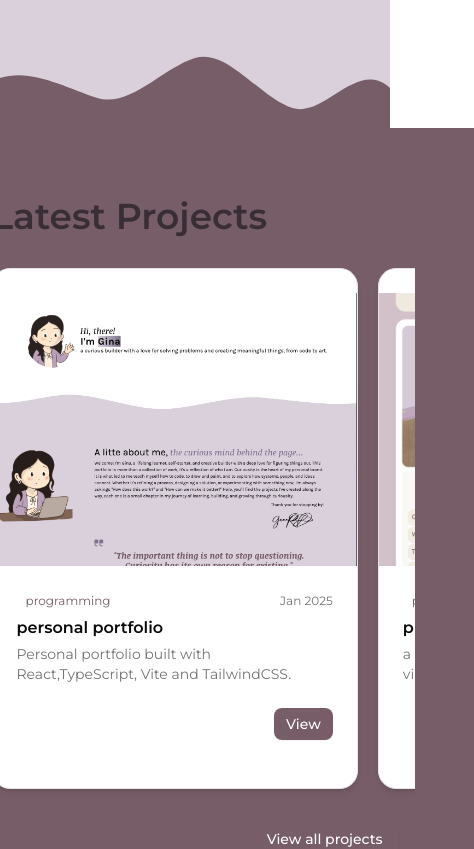
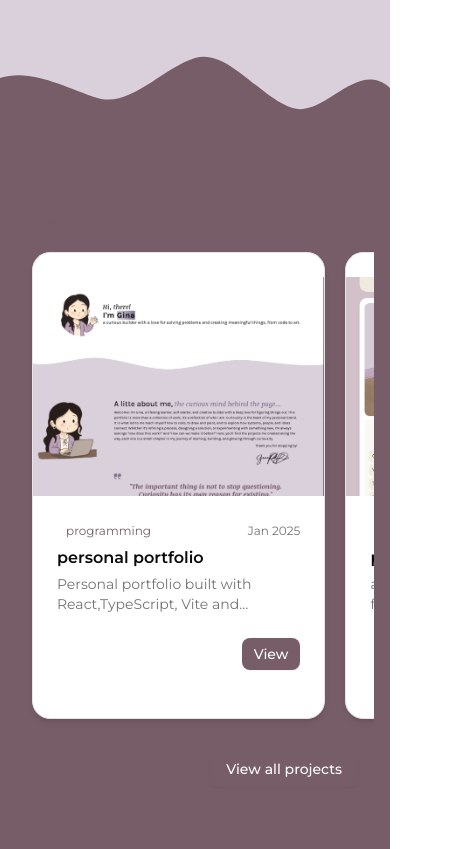
Before and after one commit to ginnaaph/personal-portfolio, a React (Vite) app: page / in a window 390 px wide. Shown: the part 2100-2949 px from the top of the page, 474 px wide, since content can reach past the window. Built offline with nearby package versions, Linux system fonts and the light colour scheme.

Commit message:
fix: correct mobile layout and page overflow issues

```diff
--- a/index.html
+++ b/index.html
@@ -1,17 +1,20 @@
 <!doctype html>
 <html lang="en">
-  <head>
-    <meta charset="UTF-8" />
-    <link rel="icon" href="/src/assets/images/logo.png" type="image/png" sizes="any" />
-   <link rel="preconnect" href="https://fonts.googleapis.com">
-<link rel="preconnect" href="https://fonts.gstatic.com" crossorigin>
-<link href="https://fonts.googleapis.com/css2?family=Crimson+Pro:ital,wght@0,200..900;1,200..900&family=Montserrat:ital,wght@0,100..900;1,100..900&display=swap" rel="stylesheet">
+<head>
+  <meta charset="UTF-8" />
+  <link rel="icon" href="/logo.png" type="image/png" />
 
+  <link rel="preconnect" href="https://fonts.googleapis.com" />
+  <link rel="preconnect" href="https://fonts.gstatic.com" crossorigin />
+  <link
+    href="https://fonts.googleapis.com/css2?family=Crimson+Pro:ital,wght@0,200..900;1,200..900&family=Montserrat:ital,wght@0,100..900;1,100..900&display=swap"
+    rel="stylesheet"
+  />
 
-    <meta charset="UTF-8" />
-<meta name="viewport" content="width=device-width, initial-scale=1.0" />
-    <title>Gina's Space</title>
-  </head>
+  <meta name="viewport" content="width=device-width, initial-scale=1.0" />
+  <title>Gina's Space</title>
+</head>
+
   <body>
     <div id="root"></div>
     <script type="module" src="/src/main.tsx"></script>
--- a/src/home/overview/ProjectPreviewSlider.tsx
+++ b/src/home/overview/ProjectPreviewSlider.tsx
@@ -32,9 +32,11 @@ export function ProjectPreviewSlider({ items, title = 'Latest Projects', ctaHref
   }, [scrollByAmount])
 
   return (
-    <section aria-label="Project previews" className=" p-4 mx-auto w-5/6">
+<section aria-label="Project previews" className="mx-auto w-full max-w-5xl px-4 py-8 sm:px-6">
       <div className="mb-4 flex items-center justify-between gap-2">
-        <div className="font-Montserrat text-4xl font-accent font-semibold py-3">{title}</div>
+         <h2 className="font-serif text-2xl font-semibold tracking-tight text-main sm:text-3xl">
+          {title}
+        </h2>
         <div className="hidden items-center gap-2 sm:flex">
           <button
             type="button"
@@ -62,7 +64,7 @@ export function ProjectPreviewSlider({ items, title = 'Latest Projects', ctaHref
         aria-roledescription="carousel"
         aria-label="Project preview slider"
         onKeyDown={onKeyDown}
-        className="-mx-4 flex snap-x snap-mandatory scroll-pt-4 gap-5 sm:gap-6 overflow-x-auto px-4 pb-2 pt-1 [scrollbar-width:none] [-ms-overflow-style:none]"
+        className="hide-scroll -mx-4 flex snap-x snap-mandatory gap-5 overflow-x-auto px-4 pb-2 pt-1 sm:gap-6"
       >
         {/* Hide scrollbar in WebKit */}
         <style>{`.hide-scroll::-webkit-scrollbar{display:none}`}</style>
--- a/src/home/page/HomePg.tsx
+++ b/src/home/page/HomePg.tsx
@@ -6,18 +6,19 @@ import { ContactCTA } from "../components/ContactCTA.tsx"
 import LatestCardSlider from "../overview/LatestCardSlider"
 export const HomePg = () => {
   return (
-        <div id="home" className="flex flex-col items-center justify-center">
+    <div id="home" className="min-h-screen w-full">
       <Navigation />
       <Hero />
+      <AboutMe />
 
-            <AboutMe />
-            <div className=" px-4 py-10 bg-main">
+      <section className="w-full bg-main px-4 py-10">
+        <div className="mx-auto w-full max-w-5xl">
           <LatestCardSlider />
         </div>
+      </section>
+
       <ContactCTA />
       <Footer />
-
-
     </div>
   )
 }
--- a/src/index.css
+++ b/src/index.css
@@ -8,11 +8,18 @@
     --font-sans: "Montserrat", ui-sans-serif, system-ui;
     --font-serif: "Crimson Pro", serif;
   }
+html, body {
+  overflow-x: hidden;
+}
 
   body {
     font-family: var(--font-sans);
     color: #3a2e36;
+
   }
+  img { max-width: 100%; height: auto; }
+
+
 }
 
 @layer base {
```
Also changed, not shown: public/logo.png (renamed from src/assets/images/me/logo.png). Lines whose indentation alone changed are shown as unchanged.
